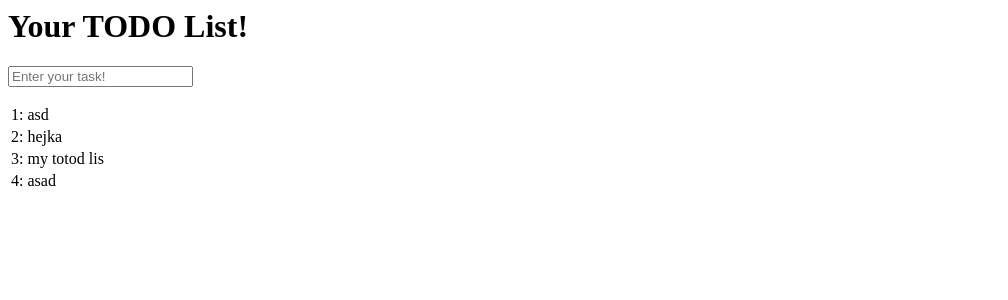
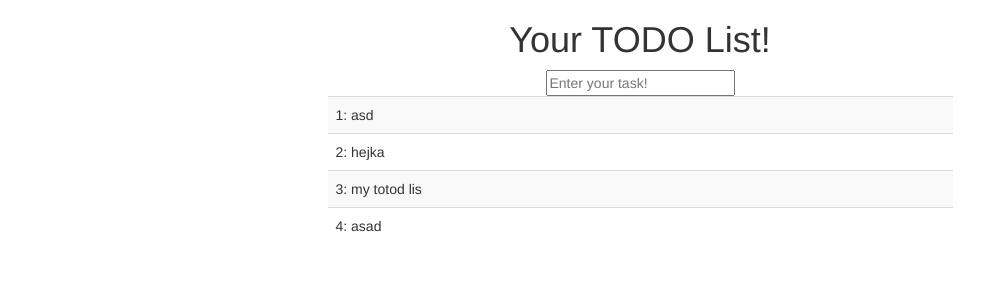
Before and after one commit to jankubierecki/django-TDD, a Django app: page /lists/5/ in a window 1280 px wide. Shown: the top 300 px of the page, without its empty margins (0-1008 px from the left). Run offline with Django 3.2, Linux system fonts and the light colour scheme; data comes from the database, SQL or seed files in the repository; both versions use the stored data as it was after the commit; some libraries are stand-ins or nearby versions.

Commit message:
fixes lists url typo

```diff
--- a/lists/templates/base.html
+++ b/lists/templates/base.html
@@ -1,17 +1,33 @@
+<!DOCTYPE html>
 <html>
 
 <head>
     <title>TODO Lists</title>
+    <meta name="viewport" content="width=device-width, initial-scale=1.0">
+    <link rel="stylesheet" href="/static/bootstrap/css/bootstrap.min.css", media="screen">
 </head>
 
 <body>
+
+    <div class="container">
+        <div class="col-md-6 col-md-offset-3">
+            <div class="text-center">
                 <h1>{% block header_text %} {% endblock %}</h1>
                 <form method="POST" action="{% block form_action %} {% endblock %}">
                     <input type="text" name="new_item" id="id_new_item" placeholder="Enter your task!">
                     {% csrf_token %}
                 </form>
+            </div>
+        </div>
+    </div>
+
+    <div class="row">
+        <div class="col-md-6 col-md-offset-3">
             {% block table %}
             {% endblock %}
+        </div>
+    </div>
+
 </body>
 
 </html>
--- a/lists/templates/home.html
+++ b/lists/templates/home.html
@@ -2,4 +2,4 @@
 
 {% block header_text %}Lets Create Your TODO List!{% endblock %}
 
-{% block form_action %}/lists/new/{% endblock %}
+{% block form_action %}/lists/new{% endblock %}
--- a/lists/templates/list.html
+++ b/lists/templates/list.html
@@ -5,10 +5,10 @@
 {% block form_action %}/lists/{{ list.id }}/add_item{% endblock %}
 
 {% block table %}
-    <table id="id_list_table">
+    <table id="id_list_table" class="table table-striped" class="table-bordered">
         {% for item in list.item_set.all %}
-        <tr>
-            <td> {{ forloop.counter }}: {{ item.text }}</td>
+        <tr >
+            <td > {{ forloop.counter }}: {{ item.text }}</td>
         </tr>
         {% endfor %}
     </table>
--- a/lists/urls.py
+++ b/lists/urls.py
@@ -23,5 +23,4 @@ urlpatterns = [
     url(r'^(\d+)/add_item$',
         list_views.add_item_to_existing_list, name='add_item'),
     url(r'^new$', list_views.new_list, name='new_list'),
-
 ]
```
Also changed, not shown: functional_tests/tests.py (+3 -4 lines), db.sqlite3, lists/migrations/0005_remove_item_list.py (added), lists/migrations/0006_item_list.py (added). Lines whose indentation alone changed are shown as unchanged.
